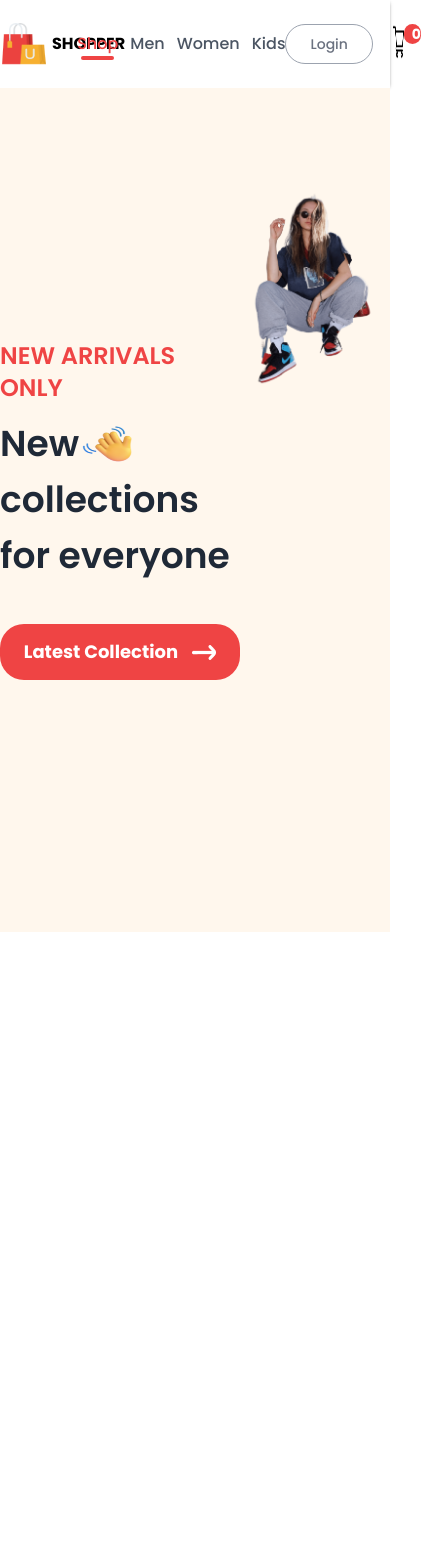
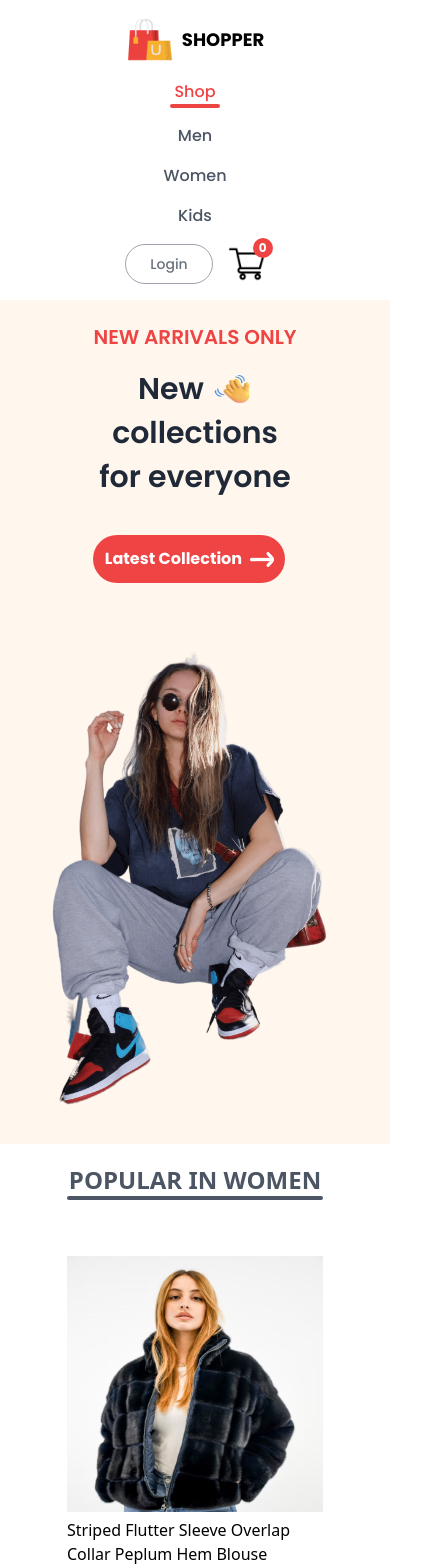
Before and after one commit to perismuniu/SHOPPER-E-Commerce-Website, a React (Vite) app in the folder Frontend/: page / in a window 390 px wide. Shown: the top 1568 px of the page, 421 px wide, since content can reach past the window. Before the commit the page ends 932 px from the top, so only its background shows below. Built offline with nearby package versions, Linux system fonts and the light colour scheme.

Commit message:
Item, Popular and Shop component. Made the design responsive.

```diff
--- a/Frontend/package.json
+++ b/Frontend/package.json
@@ -10,6 +10,7 @@
     "preview": "vite preview"
   },
   "dependencies": {
+    "prop-types": "^15.8.1",
     "react": "^18.3.1",
     "react-dom": "^18.3.1",
     "react-router-dom": "^6.25.1"
--- a/Frontend/src/App.jsx
+++ b/Frontend/src/App.jsx
@@ -9,7 +9,6 @@ import LoginSignup from './components/pages/LoginSignup.jsx';
 function App() {
   return (
     <BrowserRouter>
-      {/* Render Navbar only once, outside the Routes */}
       <Navbar />
       <Routes>
         <Route path='/' element={<Shop />} />
--- a/Frontend/src/components/hero/Hero.jsx
+++ b/Frontend/src/components/hero/Hero.jsx
@@ -1,34 +1,40 @@
-import hand_icon from '../assets/hand_icon.png'
-import arrow_icon from '../assets/arrow.png'
-import hero_image from '../assets/hero_image.png'
+import React from 'react';
+import hand_icon from '../assets/hand_icon.png';
+import arrow_icon from '../assets/arrow.png';
+import hero_image from '../assets/hero_image.png';
 
 const Hero = () => {
   return (
-    <div className="min-h-screen min-w-screen bg-orange-50 mt-0 bg-cover font-Poppins flex justify-around item-center">
-        <div className="flex flex-col justify-center gap-5 leading-none">
-            <h2 className="text-red-500 font-semibold text-2xl">NEW ARRIVALS ONLY</h2>
+    <div className="min-h-screen min-w-screen bg-orange-50 mt-0 bg-cover font-Poppins flex flex-col lg:flex-row justify-around items-center p-4">
+      {/* Container is flex-column on small screens and flex-row on large screens */}
+      <div className="flex flex-col justify-center gap-5 leading-none text-center lg:text-left">
+        <h2 className="text-red-500 font-semibold text-xl sm:text-2xl">NEW ARRIVALS ONLY</h2>
+        {/* Text size adjusts based on screen size */}
         <div>
-                <div className="flex flex-row">
-                    <p className="text-gray-800 text-4xl font-semibold">New</p>
-                    <img className="flex items-center gap-5 w-14 h-10" src={hand_icon} alt=""/>
+          <div className="flex flex-row justify-center lg:justify-start items-center">
+            {/* Text size adjusts based on screen size */}
+            <p className="text-gray-800 text-3xl sm:text-4xl font-semibold">New</p>
+            <img className="w-10 h-8 ml-2" src={hand_icon} alt="hand icon" />
           </div>
-                <p className="text-gray-800 text-4xl font-semibold mt-4">collections</p>
-                <p className="text-gray-800 text-4xl font-semibold mt-4">for everyone</p>
+          <p className="text-gray-800 text-3xl sm:text-4xl font-semibold mt-2 sm:mt-4">collections</p>
+          <p className="text-gray-800 text-3xl sm:text-4xl font-semibold mt-2 sm:mt-4">for everyone</p>
+          {/* Margin top adjusts based on screen size */}
         </div>
-            <div >
-                <button className="flex justify-center items-center gap-3.5 w-60 h-14 rounded-3xl mt-7 bg-red-500 text-white text-lg font-bold ">
+        <div>
+          <button className="flex justify-center items-center gap-2 sm:gap-3.5 w-48 sm:w-60 h-12 sm:h-14 rounded-3xl mt-5 sm:mt-7 bg-red-500 text-white text-base sm:text-lg font-bold">
+            {/* Button size and gap between items adjust based on screen size */}
             Latest Collection
-                    <img src={arrow_icon} alt=""/>
+            <img src={arrow_icon} alt="arrow icon" />
           </button>
         </div>
       </div>
 
-        <div>
-            <img className="flex items-centerjustify-center flex-1 h-auto w-96 mt-24" src={hero_image} alt=""/>
+      <div className="mt-8 lg:mt-0">
+        <img className="w-full sm:w-2/3 lg:w-96 mx-auto" src={hero_image} alt="hero image" />
+        {/* Image size adjusts based on screen size */}
       </div>
-
     </div>
-  )
+  );
 }
 
-export default Hero
+export default Hero;
--- /dev/null
+++ b/Frontend/src/components/item/Item.jsx
@@ -0,0 +1,20 @@
+import React from 'react';
+
+const Item = (props) => {
+  return (
+    <div className="w-80 transform hover:scale-105 transition duration-600">
+      <img className="h-64 w-64 flex justify-around mx-auto" src={props.image} alt=""/>
+      <p className="mt-1.5 mb-0 w-64 mx-auto">{props.name}</p>
+      <div className="flex gap-5 mx-auto">
+        <div className="text-gray-500 text-lg font-semibold ml-8">
+            Kshs. {props.new_price}
+        </div>
+        <div className="text-gray-400 text-lg font-medium line-through">
+            Kshs. {props.old_price}
+        </div>
+      </div>
+    </div>
+  )
+}
+
+export default Item
--- a/Frontend/src/components/navbar/Navbar.jsx
+++ b/Frontend/src/components/navbar/Navbar.jsx
@@ -1,47 +1,47 @@
-import { useLocation, Link } from 'react-router-dom'; // Import useLocation to get the current path
+import { useLocation, Link } from 'react-router-dom';
 import logo from '../assets/logo.png';
 import cart_icon from '../assets/cart_icon.png';
 
 const Navbar = () => {
-    const location = useLocation(); // Get the current location from the router
-    const currentPath = location.pathname; // Store the current path
+    const location = useLocation();
+    const currentPath = location.pathname;
 
     return (
-        <div className="flex justify-around shadow-custom font-Poppins">
-            <div className="flex flex-row">
-                <img className="h-12 my-auto mb-5 mt-5" src={logo} alt=""/>
-                <p className="mt-8 ml-1 font-bold">SHOPPER</p>
+        <div className="flex flex-col lg:flex-row justify-between items-center shadow-custom font-Poppins p-4 lg:p-0">
+            <div className="flex flex-row items-center">
+                <img className="h-12" src={logo} alt="logo"/>
+                <p className="ml-2 font-bold text-lg lg:text-xl">SHOPPER</p>
             </div>
 
-            <div>
-                <ul className="flex flex-row mt-8 text-base text-gray-600 font-medium">
+            <div className="mt-4 lg:mt-0">
+                <ul className="flex flex-col lg:flex-row lg:items-center text-base text-gray-600 font-medium space-y-4 lg:space-y-0 lg:space-x-6">
                     <li className={`flex flex-col items-center cursor-pointer ${currentPath === '/' ? 'text-red-500' : ''}`}>
                         <Link to='/'>Shop</Link>
                         {currentPath === '/' && <hr className="border-none w-4/5 h-1 rounded-lg bg-red-500"/>}
                     </li>
-                    <li className={`ml-3 flex flex-col items-center cursor-pointer ${currentPath === '/men' ? 'text-red-500' : ''}`}>
+                    <li className={`flex flex-col items-center cursor-pointer ${currentPath === '/men' ? 'text-red-500' : ''}`}>
                         <Link to='/men'>Men</Link>
                         {currentPath === '/men' && <hr className="border-none w-4/5 h-1 rounded-lg bg-red-500"/>}
                     </li>
-                    <li className={`ml-3 flex flex-col items-center cursor-pointer ${currentPath === '/women' ? 'text-red-500' : ''}`}>
+                    <li className={`flex flex-col items-center cursor-pointer ${currentPath === '/women' ? 'text-red-500' : ''}`}>
                         <Link to='/women'>Women</Link>
                         {currentPath === '/women' && <hr className="border-none w-4/5 h-1 rounded-lg bg-red-500"/>}
                     </li>
-                    <li className={`ml-3 flex flex-col items-center cursor-pointer ${currentPath === '/kids' ? 'text-red-500' : ''}`}>
+                    <li className={`flex flex-col items-center cursor-pointer ${currentPath === '/kids' ? 'text-red-500' : ''}`}>
                         <Link to='/kids'>Kids</Link>
                         {currentPath === '/kids' && <hr className="border-none w-4/5 h-1 rounded-lg bg-red-500"/>}
                     </li>
                 </ul>
             </div>
 
-            <div className="flex flex-row">
+            <div className="flex flex-row items-center mt-4 lg:mt-0">
                 <Link to='/login'>
-                    <button className="text-gray-500 border border-gray-400 h-10 mt-6 pl-6 pr-6 rounded-3xl text-sm bg-white font-medium mr-5 active:bg-gray-300">Login</button>
+                    <button className="text-gray-500 border border-gray-400 h-10 pl-6 pr-6 rounded-3xl text-sm bg-white font-medium mr-4 active:bg-gray-300">Login</button>
                 </Link>
-                <Link to='/cart'>
-                    <img src={cart_icon} alt="" className="h-9 mt-6"/>
+                <Link to='/cart' className="relative">
+                    <img src={cart_icon} alt="cart" className="h-9"/>
+                    <div className="absolute -top-2 -right-2 w-5 h-5 rounded-full bg-red-500 text-white text-xs flex items-center justify-center font-bold">0</div>
                 </Link>
-                <div className="w-7 h-5 mt-6 pl-2 rounded-full text-sm bg-red-500 text-white flex justify-self-center items-center ml--21 font-bold">0</div>
             </div>
         </div>
     );
--- a/Frontend/src/components/pages/Shop.jsx
+++ b/Frontend/src/components/pages/Shop.jsx
@@ -1,9 +1,11 @@
 import Hero from '../hero/Hero'
+import Popular from '../popular/Popular'
 
 const Shop = () => {
   return (
     <div>
       <Hero />
+      <Popular />
     </div>
   )
 }
--- /dev/null
+++ b/Frontend/src/components/popular/Popular.jsx
@@ -0,0 +1,25 @@
+import data_product from '../assets/data.js'
+import Item from '../item/Item.jsx'
+
+const Popular = () => {
+  return (
+    <div className="flex flex-col items-center h-90vh">
+      <h1 className="text-gray-600 font-semibold text-2xl mt-5">POPULAR IN WOMEN</h1>
+      <hr className="w-64 h-20 rounded-lg border-gray-600 border-2"/>
+      <div className="mt-14 flex grid grid-cols-1 sm:grid-cols-2 md:grid-cols-3 lg:grid-cols-4 gap-6">
+        {data_product.map((item, i) => {
+            return <Item
+                        key={i}
+                        id={item.id}
+                        name={item.name}
+                        image={item.image}
+                        new_price={item.new_price}
+                        old_price={item.old_price}
+                    />
+        })}
+      </div>
+    </div>
+  )
+}
+
+export default Popular
--- a/Frontend/tailwind.config.js
+++ b/Frontend/tailwind.config.js
@@ -22,6 +22,9 @@ export default {
       },
       backgroundImage: {
         'custom-gradient': 'linear-gradient(180deg, #fde1ff, #e1ffea22)',
+      },
+      height: {
+        '90vh': '90vh',
       },
     },
   },
```
Also changed, not shown: 1 other file (tests, documents, lock files or other folders). Lines whose indentation alone changed are shown as unchanged.
